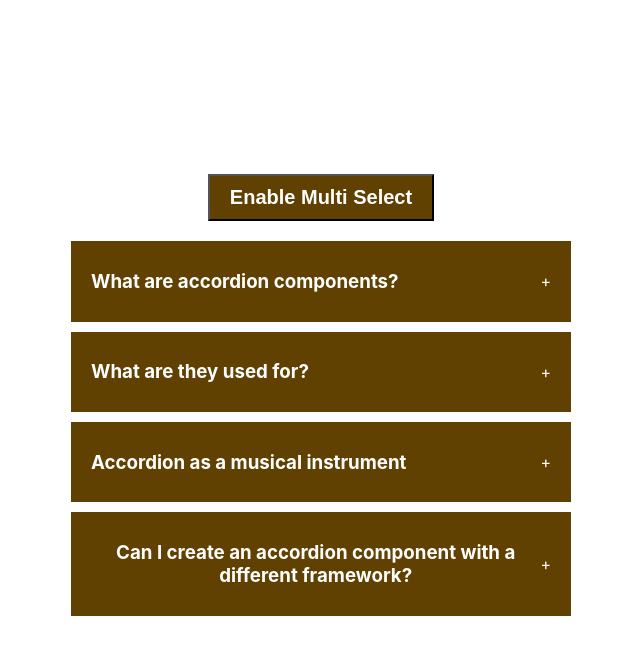
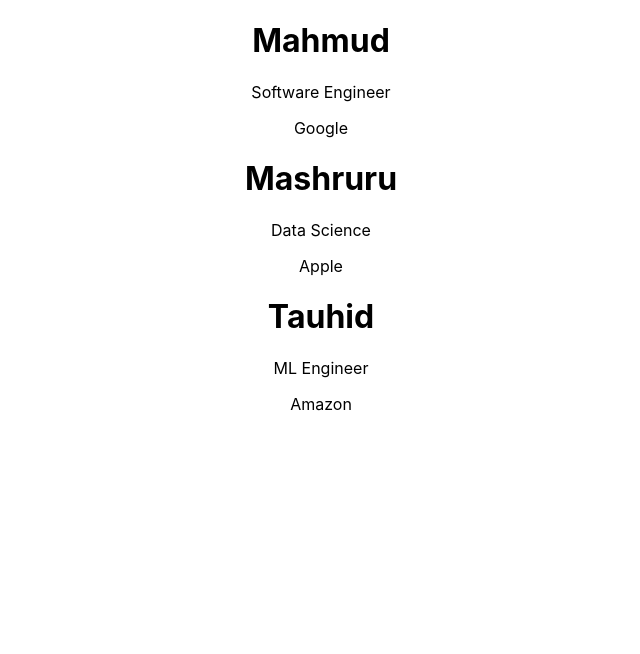
Before and after one commit to mahmudur-rahman-dev/Learn_React, a React (Create React App) app: page / in a window 1280 px wide. Shown: the top 654 px of the page, without its empty margins (319-959 px from the left). Built offline with nearby package versions, Linux system fonts and the light colour scheme.

Commit message:
add job component

```diff
--- a/src/App.js
+++ b/src/App.js
@@ -1,11 +1,32 @@
 import './App.css';
 import Accordian from "./components/accordian";
+import Job from "./components/extra";
 
 function App() {
+
+    const data = [
+        {
+            name: "Mahmud",
+            position: "Software Engineer",
+            company: "Google"
+        },
+        {
+            name: "Mashruru",
+            position: "Data Science",
+            company: "Apple"
+        },
+        {
+            name: "Tauhid",
+            position: "ML Engineer",
+            company: "Amazon"
+        },
+    ]
+
   return (
     <div className="App">
       {/* Accordian component*/}
-      <Accordian />
+      {/*<Accordian/>*/}
+        <Job job={data}/>
     </div>
   );
 }
--- /dev/null
+++ b/src/components/extra/index.js
@@ -0,0 +1,18 @@
+export default function Job(props) {
+    const { job } = props;
+
+    return (
+        <div>
+            {
+                job? job.map((item, index) =>
+                    <div key={index}>
+                        <h1>{item.name}</h1>
+                        <p>{item.position}</p>
+                        <p>{item.company}</p>
+
+                    </div>
+                ) : <div>No Data found</div>
+            }
+        </div>
+    );
+}
```
